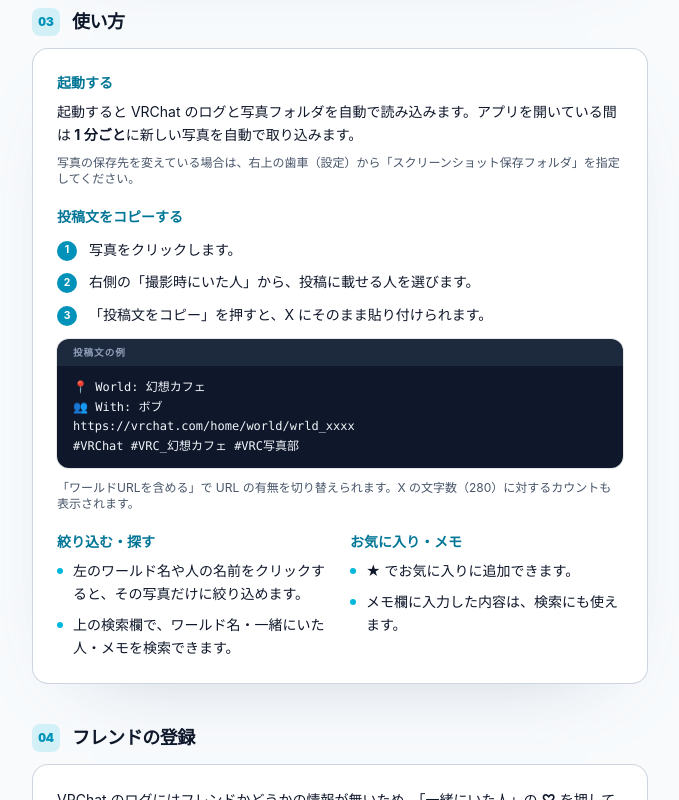
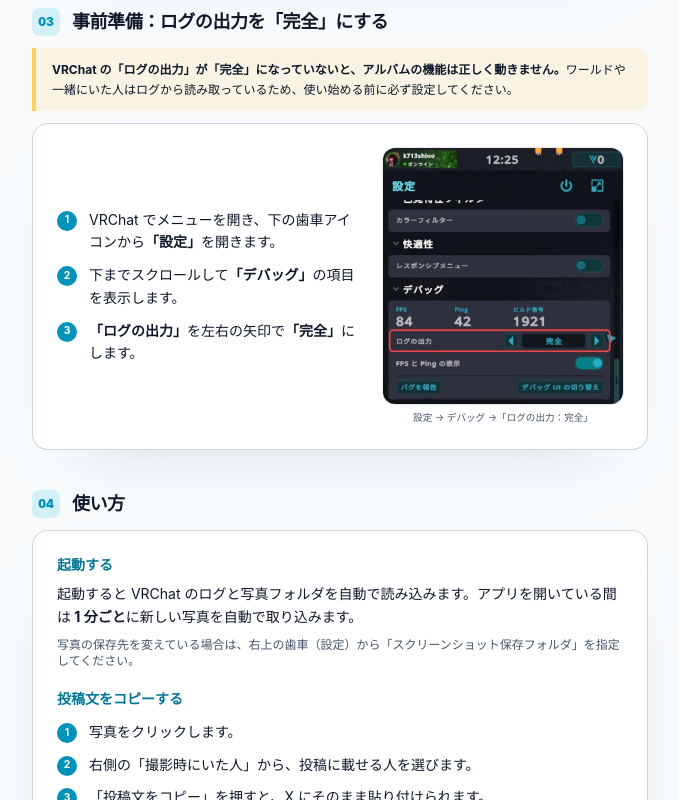
Before and after one commit to k713shino/my-boardgame-site, a Next.js app: page /vrchat/vrc-memory-album in a window 1280 px wide. Shown: the part 1400-2200 px from the top of the page, without its empty margins (424-1103 px from the left). Built offline with nearby package versions, Linux system fonts and the light colour scheme; no server answers.

Commit message:
注意事項を追加

```diff
--- a/src/app/vrchat/vrc-memory-album/page.tsx
+++ b/src/app/vrchat/vrc-memory-album/page.tsx
@@ -15,6 +15,7 @@ const VERSION = "0.1.0";
 const TOC = [
   { id: "about", label: "どんなアプリか" },
   { id: "install", label: "動作環境・インストール" },
+  { id: "log-setting", label: "ログの出力を「完全」に" },
   { id: "usage", label: "使い方" },
   { id: "friends", label: "フレンドの登録" },
   { id: "data", label: "データの保存先と削除" },
@@ -254,7 +255,41 @@ export default function VRCMemoryAlbumManualPage() {
             </Card>
           </Section>
 
-          <Section id="usage" no={3} title="使い方">
+          <Section id="log-setting" no={3} title="事前準備：ログの出力を「完全」にする">
+            <Note tone="warn">
+              <strong>
+                VRChat の「ログの出力」が「完全」になっていないと、アルバムの機能は正しく動きません。
+              </strong>
+              ワールドや一緒にいた人はログから読み取っているため、使い始める前に必ず設定してください。
+            </Note>
+            <Card>
+              <div className="grid items-center gap-5 sm:grid-cols-[1fr_15rem]">
+                <Steps
+                  items={[
+                    <>VRChat でメニューを開き、下の歯車アイコンから<strong>「設定」</strong>を開きます。</>,
+                    <>下までスクロールして<strong>「デバッグ」</strong>の項目を表示します。</>,
+                    <>
+                      <strong>「ログの出力」</strong>を左右の矢印で<strong>「完全」</strong>にします。
+                    </>,
+                  ]}
+                />
+                <figure className="space-y-1.5">
+                  <Image
+                    src="/images/vrchat/vrc-log-output-setting.jpg"
+                    alt="VRChat の設定画面。デバッグ項目の「ログの出力」が「完全」になっている部分を赤枠で囲んでいる。"
+                    width={728}
+                    height={776}
+                    className="w-full rounded-xl ring-1 ring-slate-900/10 dark:ring-white/10"
+                  />
+                  <figcaption className="text-center text-[0.6rem] text-muted">
+                    設定 → デバッグ →「ログの出力：完全」
+                  </figcaption>
+                </figure>
+              </div>
+            </Card>
+          </Section>
+
+          <Section id="usage" no={4} title="使い方">
             <Card className="space-y-5">
               <div className="space-y-2">
                 <SubHeading>起動する</SubHeading>
@@ -312,7 +347,7 @@ https://vrchat.com/home/world/wrld_xxxx
             </Card>
           </Section>
 
-          <Section id="friends" no={4} title="フレンドの登録">
+          <Section id="friends" no={5} title="フレンドの登録">
             <Card>
               <p>
                 VRChat のログにはフレンドかどうかの情報が無いため、「一緒にいた人」の <strong>♡</strong>{" "}
@@ -321,7 +356,7 @@ https://vrchat.com/home/world/wrld_xxxx
             </Card>
           </Section>
 
-          <Section id="data" no={5} title="データの保存先と削除">
+          <Section id="data" no={6} title="データの保存先と削除">
             <Card>
               <Bullets
                 items={[
@@ -341,7 +376,7 @@ https://vrchat.com/home/world/wrld_xxxx
             </Card>
           </Section>
 
-          <Section id="notes" no={6} title="注意">
+          <Section id="notes" no={7} title="注意">
             <div className="space-y-3">
               <Note tone="warn">
                 <strong>投稿に名前を載せるのは、写っている本人が了承している人だけにしましょう。</strong>
@@ -353,6 +388,13 @@ https://vrchat.com/home/world/wrld_xxxx
                       「誰といたか」は VRChat のログから読み取ります。VRChat は古いログを自動で削除するため、アプリを入れる前の古い写真はワールドや同席者が分からない場合があります（写真自体は表示されます）。
                       <strong>普段からアプリを起動しておくと記録が残り続けます。</strong>
                     </>,
+                    <>
+                      VRChat の「ログの出力」が「完全」になっていない間に撮った写真は、ワールドや同席者を記録できません（
+                      <a href="#log-setting" className="text-cyan-600 underline-offset-2 hover:underline dark:text-cyan-400">
+                        設定方法
+                      </a>
+                      ）。
+                    </>,
                     "このアプリは VRChat のファイルを読むだけで、VRChat 本体の改変や外部への通信は行いません。",
                   ]}
                 />
@@ -360,7 +402,7 @@ https://vrchat.com/home/world/wrld_xxxx
             </div>
           </Section>
 
-          <Section id="uninstall" no={7} title="アップデート・アンインストール">
+          <Section id="uninstall" no={8} title="アップデート・アンインストール">
             <div className="grid gap-3 sm:grid-cols-2">
               <Card>
                 <SubHeading>アップデート</SubHeading>
@@ -379,7 +421,7 @@ https://vrchat.com/home/world/wrld_xxxx
             </Note>
           </Section>
 
-          <Section id="contact" no={8} title="お問い合わせ">
+          <Section id="contact" no={9} title="お問い合わせ">
             <Card>
               <p>BOOTH のメッセージ機能からお願いします。</p>
             </Card>
```
Also changed, not shown: public/images/vrchat/vrc-log-output-setting.jpg (added).
